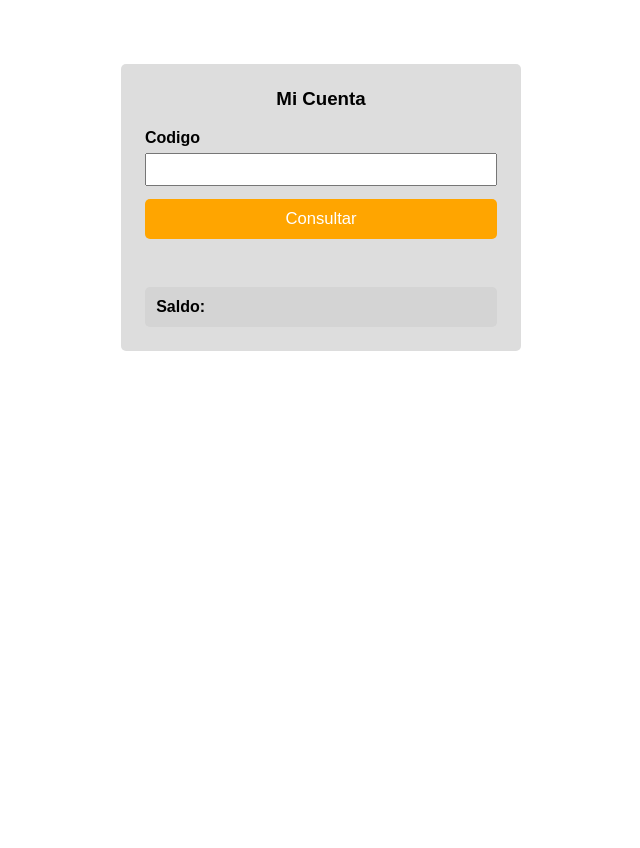
After one commit to ismaelbob/FOapp, a PHP site: page /micuenta/ in a window 1280 px wide. The commit adds this page. Shown: the whole page, without its empty margins (319-959 px from the left). Run offline with PHP 8.4, Linux system fonts and the light colour scheme.

Commit message:
Se agrego modulo para consultar vales para pregap, se hizo una nueva copia de DB actual

```diff
--- /dev/null
+++ b/css/micuenta.css
@@ -0,0 +1,82 @@
+* {
+    margin: 0;
+    padding: 0;
+    box-sizing: border-box;
+    font-family: Arial, Helvetica, sans-serif;
+}
+body {
+    width: 100vw;
+    height: 100vh;
+    display: flex;
+    justify-content: center;
+    align-items: flex-start;
+    margin-top: 3em;
+}
+.contenedor {
+    background-color: rgb(221, 221, 221);
+    width: 400px;
+    padding: 1.5em;
+    border-radius: 5px;
+    margin: 1rem;
+}
+.contenedor h3 {
+    text-align: center;
+    margin-bottom: 1em;
+}
+.contenedor input[type="number"] {
+    width: 100%;
+    margin-bottom: 1em;
+    margin-top: .5em;
+    padding: .5em;
+}
+.contenedor input[type="submit"] {
+    width: 100%;
+    height: 40px;
+    color: white;
+    background-color: orange;
+    border: none;
+    cursor: pointer;
+    margin-bottom: 3rem;
+    font-size: 1.04rem;
+    border-radius: 5px;
+}
+.contenedor input[type="submit"]:hover {
+    background-color: rgb(221, 144, 0);
+    transition: .5s ease all;
+}
+.subtitulo {
+    color: rgb(0, 0, 0);
+    font-weight: 600;
+}
+.subtitulo2 {
+    font-weight: 300;
+    font-size: 1.5rem;
+}
+.fila {
+    display: flex;
+    justify-content: space-between;
+    align-items: center;
+    background-color: rgba(128, 128, 128, 0.1);
+    padding: .7rem;
+    border-radius: 5px;
+}
+
+
+@media (prefers-color-scheme: dark) {
+    body {
+        background-color: rgb(53, 53, 53);
+    }
+    .contenedor {
+        background-color: rgb(170, 170, 170);
+    }
+    .contenedor input[type="submit"] {
+        color: black;
+        background-color: rgb(255, 136, 0);
+    }
+    .contenedor input[type="submit"]:hover {
+        background-color: rgb(221, 144, 0);
+    }
+    .fila {
+        background-color: rgba(128, 128, 128, 0.3);
+    }
+}
--- /dev/null
+++ b/js/micuenta.js
@@ -0,0 +1,28 @@
+const btnConsultar = document.getElementById("btn-consultar")
+const txtCodigo = document.getElementById("txtcodigo")
+const lblSalida = document.getElementById("lblsalida")
+const frmConsulta = document.querySelector("#frm-consulta")
+
+$(frmConsulta).submit((event) => {
+    event.preventDefault()
+})
+
+$(btnConsultar).click(() => {
+    alertify.set('notifier','position', 'top-right');
+    if ($(txtCodigo).val() === '' || $(txtCodigo).val() < 0) {
+        alertify.error('Ingresa un dato válido')
+    } else {
+        $.ajax({
+            data: 'ben=' + $(txtCodigo).val(),
+            url: '../procesos/obtenerSaldoBen.php',
+            type: 'post',
+            success: (respuesta) => {
+                if (respuesta === 'vacio') {
+                    $(lblSalida).html('Codigo no registrado')
+                } else {
+                    $(lblSalida).html(respuesta)
+                }
+            }
+        })
+    }
+})
--- /dev/null
+++ b/micuenta/index.php
@@ -0,0 +1,27 @@
+<!DOCTYPE html>
+<html lang="es">
+<head>
+    <meta charset="UTF-8">
+    <meta name="viewport" content="width=device-width, initial-scale=1.0">
+    <title>Mi ceunta | FOApp</title>
+    <link rel="stylesheet" href="../css/micuenta.css">
+    <link rel="stylesheet" href="../librerias/alertifyjs/css/alertify.css">
+    <link rel="stylesheet" href="../librerias/alertifyjs/css/themes/default.css">
+    <script src="../librerias/jquery-3.4.1.min.js"></script>
+    <script src="../librerias/alertifyjs/alertify.js"></script>
+</head>
+<body>
+    <div class="contenedor">
+        <h3>Mi Cuenta</h3>
+        <div>
+            <form id="frm-consulta">
+                <label class="subtitulo" for="txtcodigo">Codigo</label>
+                <input type="number" name="txtcodigo" id="txtcodigo">
+                <input type="submit" value="Consultar" id="btn-consultar">
+            </form>
+            <p class="fila"><span class="subtitulo">Saldo:</span> <span class="subtitulo2" id="lblsalida"></span></p>
+        </div>
+    </div>
+</body>
+<script src="../js/micuenta.js"></script>
+</html>
--- a/vistas/login.php
+++ b/vistas/login.php
@@ -26,6 +26,7 @@
                 </div>
            </form>
            <a class="link-externo" href="../mitarjeta/">Mi Tarjeta</a>
+           <a class="link-externo2" href="../micuenta/">Mi cuenta</a>
         </div>
     </div>
 </body>
```
Also changed, not shown: css/login.css (+15 -0 lines), includes/vales.php (added, +15 -0 lines), procesos/obtenerSaldoBen.php (added, +9 -0 lines), db/fundacion.sql.
